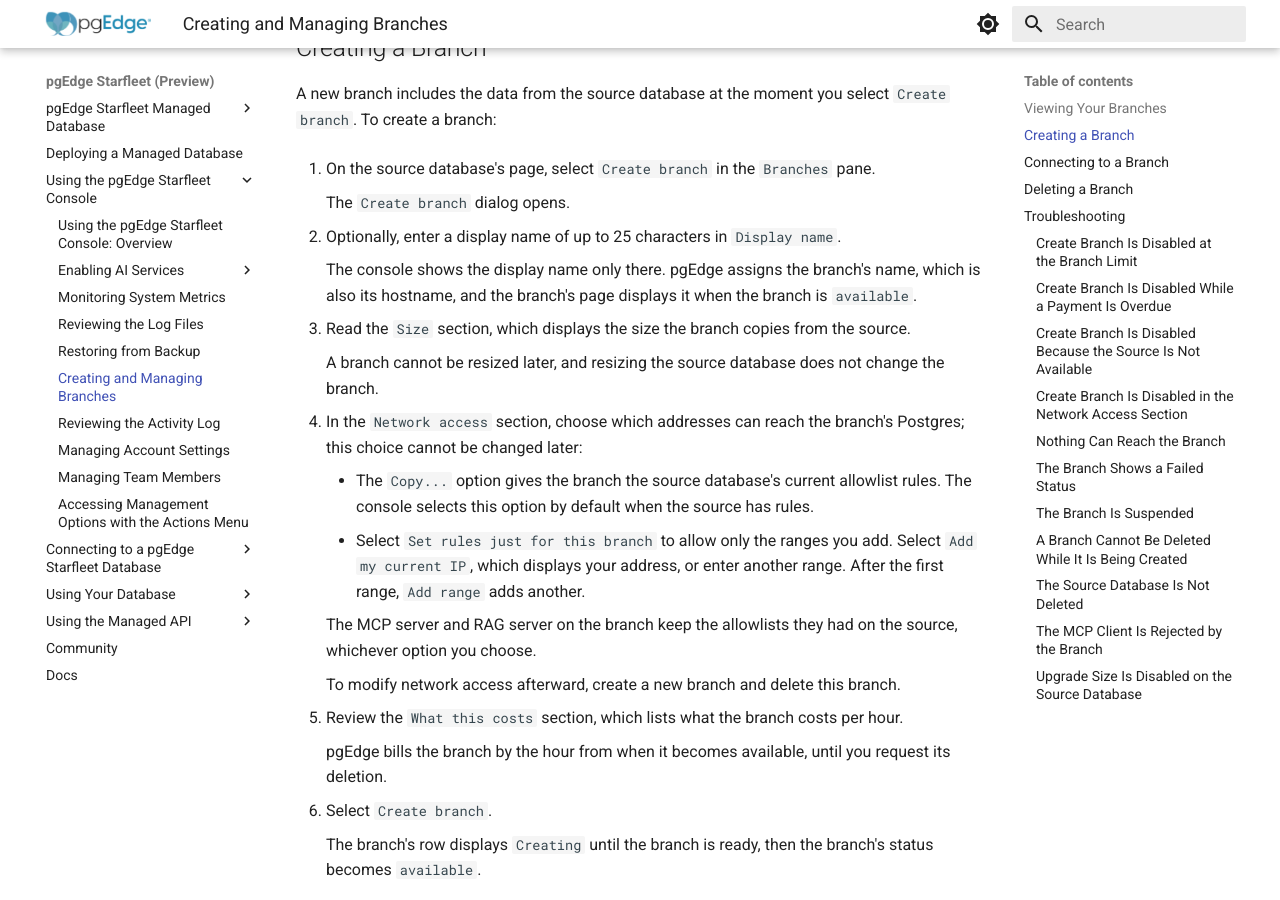
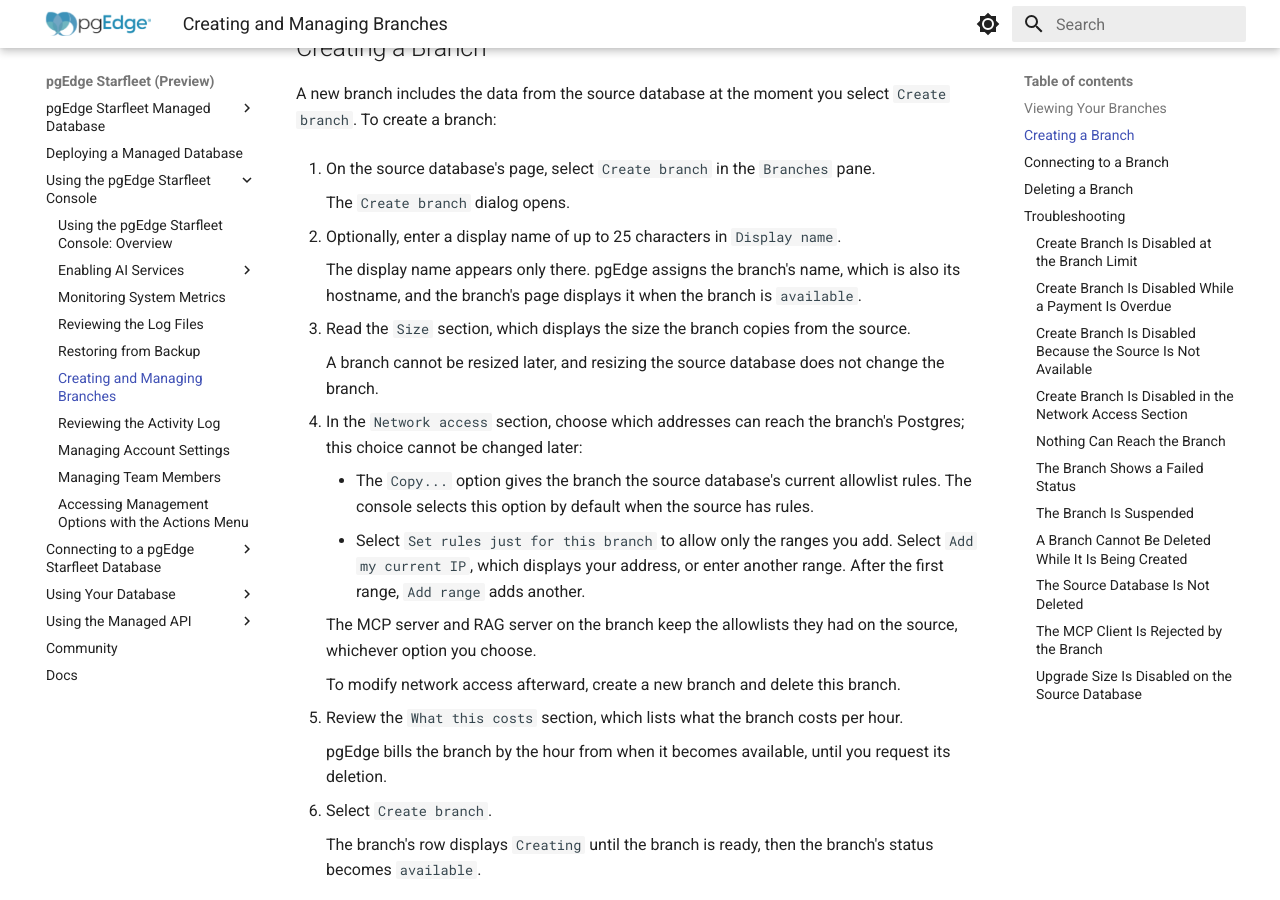
Before and after one commit to pgEdge/pgedge-starfleet-docs, an MkDocs documentation site: the page built from docs/managed/using_console/managed_branches.md, in a window 1280 px wide and 900 px high, scrolled down 1386 px. Built offline with MkDocs 1.6.1 and Material for MkDocs 9.7.7, drawn with Linux system fonts in a browser that asks for light colours; some of the changed text lies outside the part shown.

Commit message:
Review pass: console branches page
Fix a vague "shows" verb, reword to avoid a display/displays
repetition, and drop the now-optional Troubleshooting intro
sentence.

```diff
--- a/docs/managed/using_console/managed_branches.md
+++ b/docs/managed/using_console/managed_branches.md
@@ -55,7 +55,7 @@ select `Create branch`. To create a branch:
 2. Optionally, enter a display name of up to 25 characters in
    `Display name`.
 
-    The console shows the display name only there. pgEdge assigns the
+    The display name appears only there. pgEdge assigns the
     branch's name, which is also its hostname, and the branch's page
     displays it when the branch is `available`.
 
@@ -173,9 +173,6 @@ the branch is removed.
 
 ## Troubleshooting
 
-The following entries describe what you see when the console refuses a
-branch action, and what to do.
-
 ### Create Branch Is Disabled at the Branch Limit
 
 The `Create branch` button is disabled because the database has reached the
```
